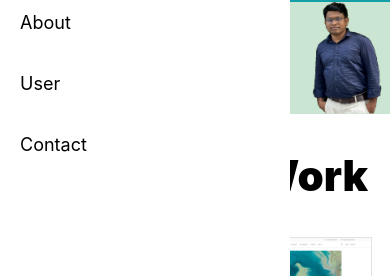
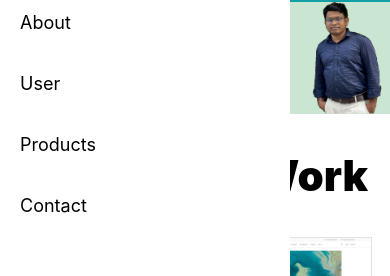
Before and after one commit to Michael-Gold/protfolio, a React (Create React App) app: page / in a window 390 px wide. Both pictures are taken after a click on the element "menu". Shown: the part 79-355 px from the top of the page. Built offline with nearby package versions, Linux system fonts and the light colour scheme.

Commit message:
Product changes

```diff
--- a/src/components/NavBar/Navication.js
+++ b/src/components/NavBar/Navication.js
@@ -53,6 +53,9 @@ export default function Navication() {
             <Link to='/user' onClick={() => setIsOpen(false)}> User </Link>
           </li>
           <li className="listItem">
+            <Link to='/products' onClick={() => setIsOpen(false)}> Products </Link>
+          </li>
+          <li className="listItem">
             <Link to='/contact' onClick={() => setIsOpen(false)}> Contact </Link>
           </li>
         </ul>
```
